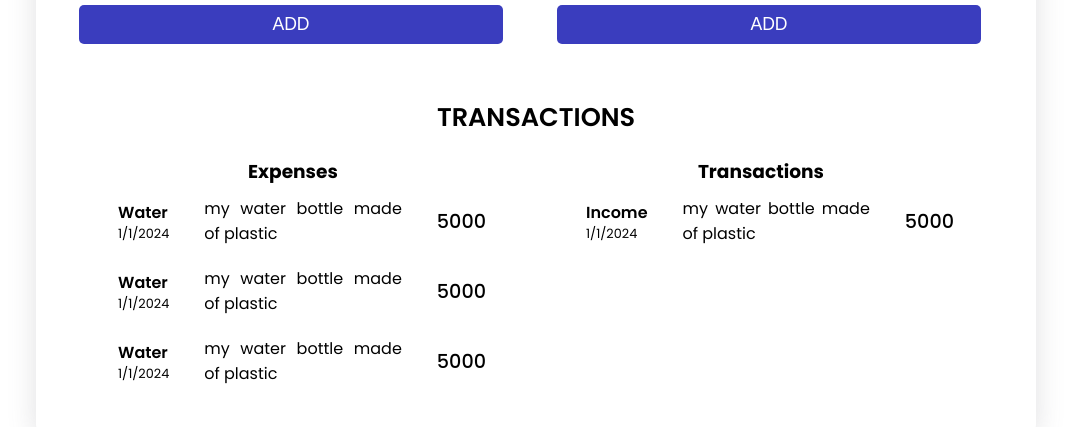
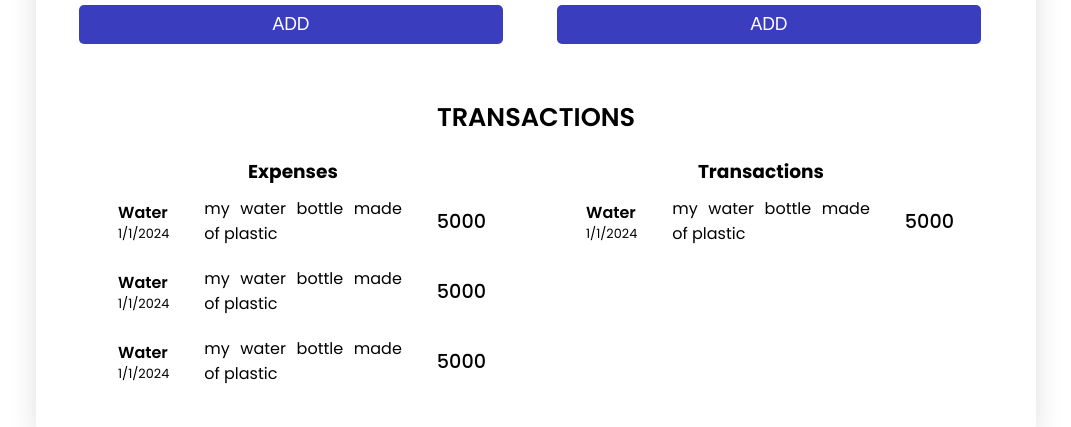
Before and after one commit to hamz-aa/codealpha_tasks, a React (Vite) app in the folder task-02-expense-tracker/: page / in a window 1280 px wide. Shown: the part 594-1021 px from the top of the page, without its empty margins (104-1175 px from the left). Built offline with nearby package versions, Linux system fonts and the light colour scheme.

Commit message:
added Transaction component

```diff
--- a/task-02-expense-tracker/src/App.jsx
+++ b/task-02-expense-tracker/src/App.jsx
@@ -1,7 +1,7 @@
 import "./App.css";
 import AddExpense from "./components/AddExpense";
 import Balance from "./components/Balance";
-import Transactions from "./components/Transactions";
+import TransactionsList from "./components/TransactionsList";
 
 function App() {
   return (
@@ -10,7 +10,7 @@ function App() {
       <div className="app-wrapper">
         <Balance />
         <AddExpense />
-        <Transactions />
+        <TransactionsList />
       </div>
     </>
   );
--- /dev/null
+++ b/task-02-expense-tracker/src/components/Transaction.jsx
@@ -0,0 +1,15 @@
+const Transaction = () => {
+  return (
+    <div className="expense-wrapper">
+      <div className="name-date">
+        <p>Water</p>
+        <p>1/1/2024</p>
+      </div>
+      <p className="description">my water bottle made of plastic</p>
+      <p className="amount">5000</p>
+      <button>Remove</button>
+    </div>
+  );
+};
+
+export default Transaction;
--- a/task-02-expense-tracker/src/components/Transactions.jsx
+++ /dev/null
@@ -1,55 +0,0 @@
-const Transactions = () => {
-  return (
-    <div className="transactions">
-      <h3>Transactions</h3>
-      <div className="top-headings">
-        <h5>Expenses</h5>
-        <h5>Transactions</h5>
-      </div>
-      <div className="transactions-wrapper">
-        <div className="expense">
-          <div className="expense-wrapper">
-            <div className="name-date">
-              <p>Water</p>
-              <p>1/1/2024</p>
-            </div>
-            <p className="description">my water bottle made of plastic</p>
-            <p className="amount">5000</p>
-            <button>Remove</button>
-          </div>
-          <div className="expense-wrapper">
-            <div className="name-date">
-              <p>Water</p>
-              <p>1/1/2024</p>
-            </div>
-            <p className="description">my water bottle made of plastic</p>
-            <p className="amount">5000</p>
-            <button>Remove</button>
-          </div>
-          <div className="expense-wrapper">
-            <div className="name-date">
-              <p>Water</p>
-              <p>1/1/2024</p>
-            </div>
-            <p className="description">my water bottle made of plastic</p>
-            <p className="amount">5000</p>
-            <button>Remove</button>
-          </div>
-        </div>
-        <div className="income">
-          <div className="income-wrapper">
-            <div className="name-date">
-              <p>Income</p>
-              <p>1/1/2024</p>
-            </div>
-            <p className="description">my water bottle made of plastic</p>
-            <p className="amount">5000</p>
-            <button>Remove</button>
-          </div>
-        </div>
-      </div>
-    </div>
-  );
-};
-
-export default Transactions;
--- /dev/null
+++ b/task-02-expense-tracker/src/components/TransactionsList.jsx
@@ -0,0 +1,25 @@
+import Transaction from "./Transaction";
+
+const TransactionsList = () => {
+  return (
+    <div className="transactions">
+      <h3>Transactions</h3>
+      <div className="top-headings">
+        <h5>Expenses</h5>
+        <h5>Transactions</h5>
+      </div>
+      <div className="transactions-wrapper">
+        <div className="expense">
+          <Transaction />
+          <Transaction />
+          <Transaction />
+        </div>
+        <div className="income">
+          <Transaction />
+        </div>
+      </div>
+    </div>
+  );
+};
+
+export default TransactionsList;
```
